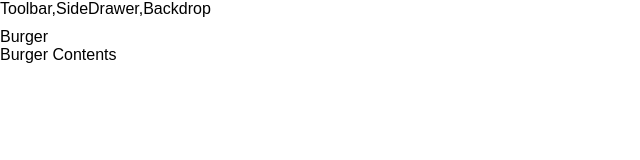
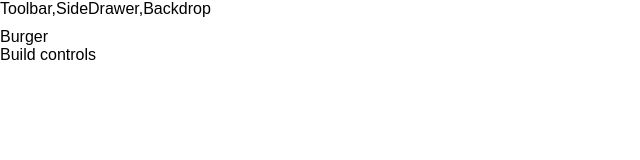
Before and after one commit to sachdeva2008/burger-app, a React app: page / in a window 1280 px wide. Shown: the top 160 px of the page, without its empty margins (0-640 px from the left). Built offline with nearby package versions, Linux system fonts and the light colour scheme.

Commit message:
added code for burger ingredients and added proptypes in packagejson

```diff
--- a/package.json
+++ b/package.json
@@ -31,6 +31,7 @@
     "postcss-flexbugs-fixes": "3.2.0",
     "postcss-loader": "2.0.8",
     "promise": "8.0.1",
+    "prop-types": "^15.6.2",
     "raf": "3.4.0",
     "react": "^16.4.1",
     "react-dev-utils": "^5.0.1",
--- a/src/containers/BurgerBuilder/BurgerBuilder.js
+++ b/src/containers/BurgerBuilder/BurgerBuilder.js
@@ -7,7 +7,7 @@ class BurgerBuilder extends Component{
     return(
       <Aux>
         <div>Burger</div>
-        <div>Burger Contents</div>
+        <div>Build controls</div>
       </Aux>
     );
   };
```
